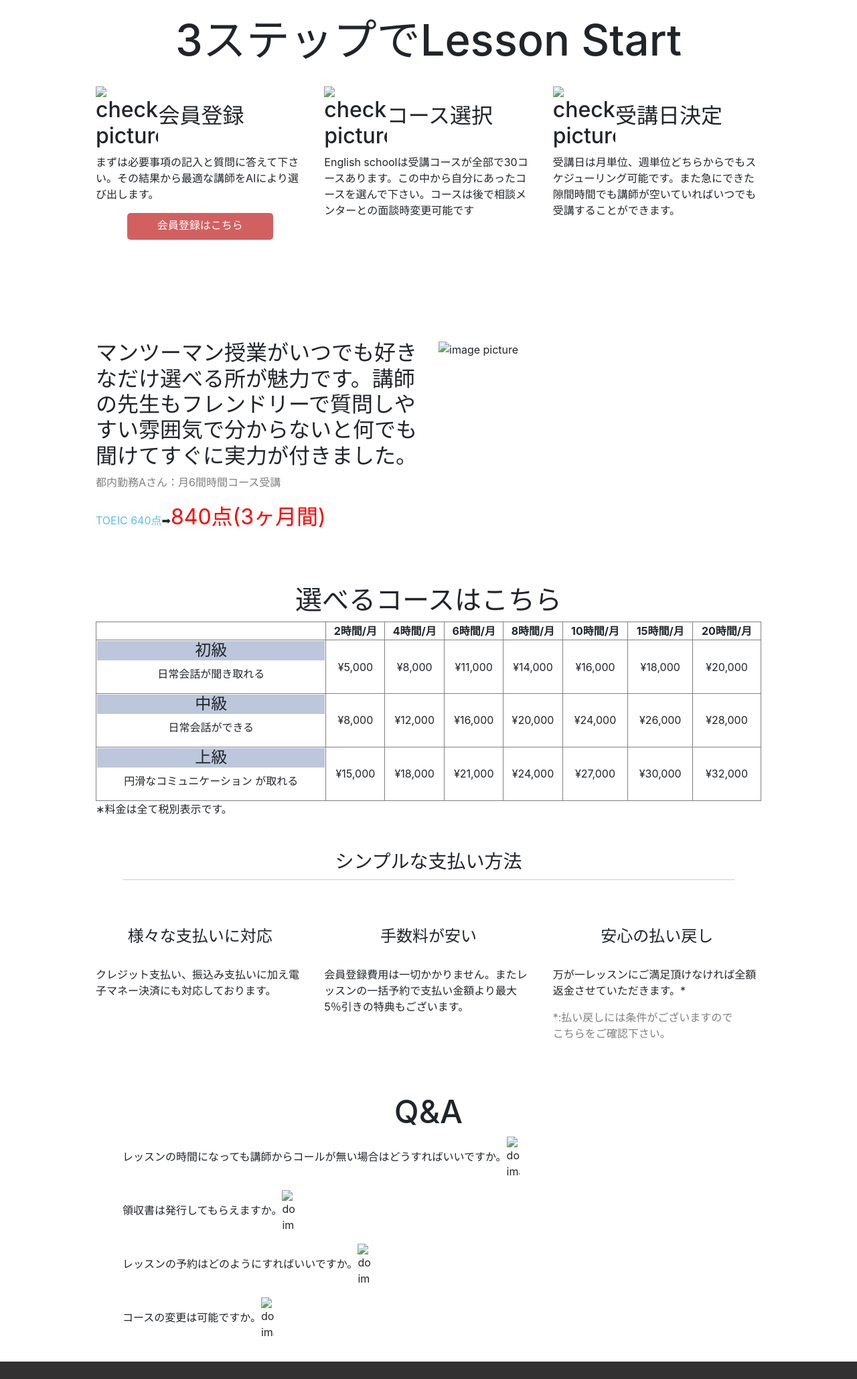
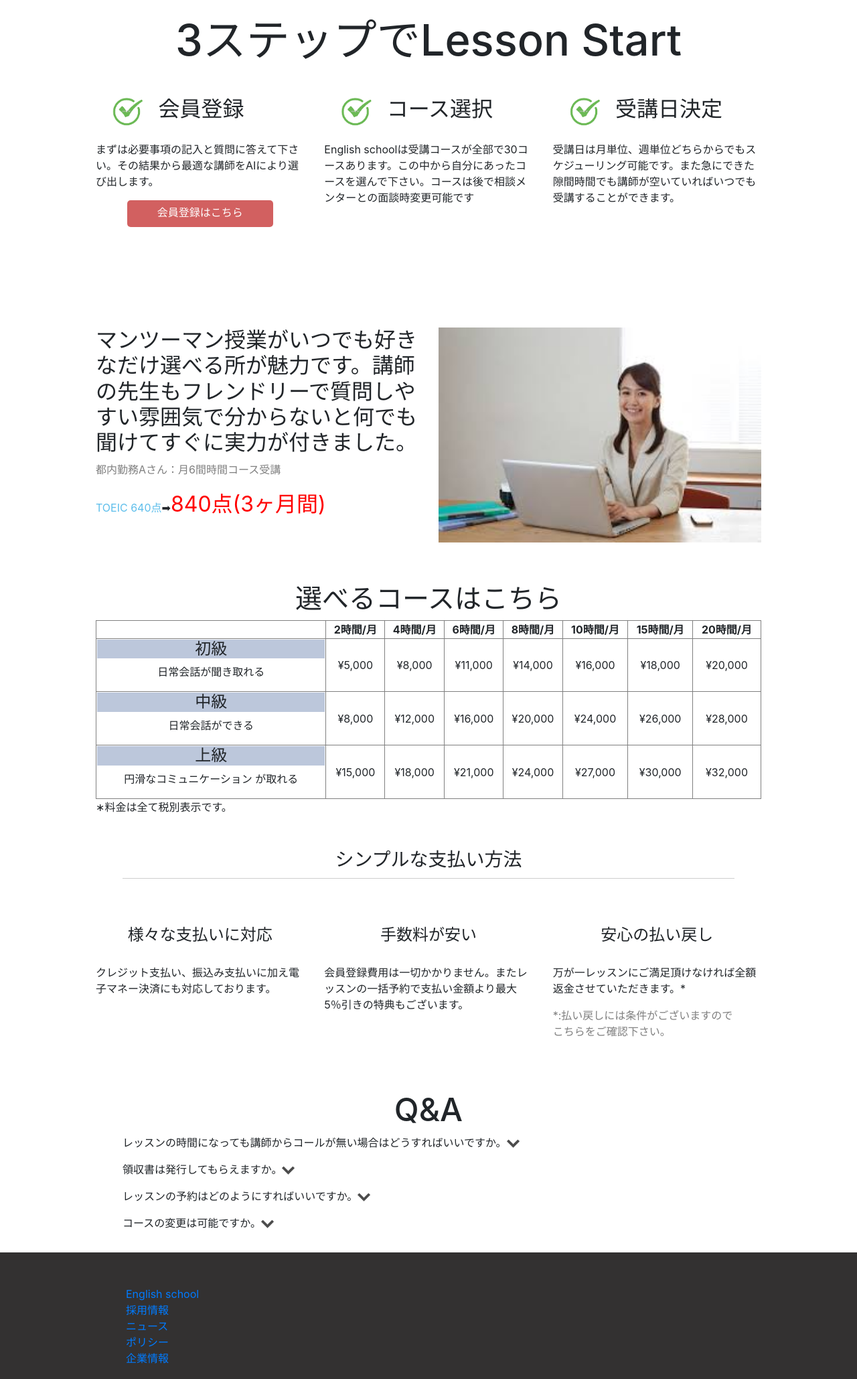
Before and after one commit to penta-serv/penta-serv.github.io, a plain HTML site: page index.html in a window 1280 px wide. Shown: the part 900-2959 px from the top of the page at 67% size. Drawn offline with nearby package versions, Linux system fonts and the light colour scheme.

Commit message:
Update index.html

```diff
--- a/index.html
+++ b/index.html
@@ -81,16 +81,16 @@
                 <div class="row">
 
                     <div class="col-md-4">
-                        <h2><img src="image/check.png" alt="check picture" class="check-image">会員登録</h2>
+                        <h2><img src="https://github.com/penta-serv/penta-serv.github.io/blob/master/check.png?raw=true" alt="check picture" class="check-image">会員登録</h2>
                         <p>まずは必要事項の記入と質問に答えて下さい。その結果から最適な講師をAIにより選び出します。</p>
                         <a class="sign-up-button" href="#">会員登録はこちら</a>
                     </div>
                     <div class="col-md-4">
-                        <h2> <img src="image/check.png" alt="check picture" class="check-image">コース選択</h2>
+                        <h2> <img src="https://github.com/penta-serv/penta-serv.github.io/blob/master/check.png?raw=true" alt="check picture" class="check-image">コース選択</h2>
                         <p>English schoolは受講コースが全部で30コースあります。この中から自分にあったコースを選んで下さい。コースは後で相談メンターとの面談時変更可能です</p>
                     </div>
                     <div class="col-md-4">
-                        <h2><img src="image/check.png" alt="check picture" class="check-image">受講日決定</h2>
+                        <h2><img src="https://github.com/penta-serv/penta-serv.github.io/blob/master/check.png?raw=true" alt="check picture" class="check-image">受講日決定</h2>
                         <p>受講日は月単位、週単位どちらからでもスケジューリング可能です。また急にできた隙間時間でも講師が空いていればいつでも受講することができます。</p>
                     </div>
                 </div>
@@ -104,7 +104,7 @@
                         <p><span style="color: rgb(93, 190, 235);">TOEIC 640点</span>➡︎<span style="color: red; font-size: 2em;">840点(3ヶ月間)</span></p>
                     </div>
                     <div class="col-md-6">
-                        <img src="image/ol.jpeg" alt="image picture" style="width: 100%;">
+                        <img src="https://github.com/penta-serv/penta-serv.github.io/blob/master/ol.jpeg?raw=true" alt="image picture" style="width: 100%;">
                     </div>
                 </div>
             </div>
@@ -214,25 +214,25 @@
             <ul type="disc">
                 <li class="q-list">
                     <div class="q-box">
-                        <p id="q1" class="question">レッスンの時間になっても講師からコールが無い場合はどうすればいいですか。<span><img src="image/down.png" alt="down image" class="down-image active-inline"></span></p>
+                        <p id="q1" class="question">レッスンの時間になっても講師からコールが無い場合はどうすればいいですか。<span><img src="https://github.com/penta-serv/penta-serv.github.io/blob/master/down.png?raw=true" alt="down image" class="down-image active-inline"></span></p>
                         <p id="a1" class="answer">再度コールボタンを押してみてください。レッスン開始時刻が過ぎますとマイページから「レッスン状況の確認」から「トレーナーにコールする」ボタンが表示されますのでそちらをクリックしてください。</p>
                     </div>
                 </li>
                 <li class="q-list">
                     <div class="q-box">
-                        <p id="q2" class="question">領収書は発行してもらえますか。<span><img src="image/down.png" alt="down image" class="down-image active-inline"></span></p>
+                        <p id="q2" class="question">領収書は発行してもらえますか。<span><img src="https://github.com/penta-serv/penta-serv.github.io/blob/master/down.png?raw=true" alt="down image" class="down-image active-inline"></span></p>
                         <p id="a2" class="answer">クレジットカードの明細、銀行口座振替されている銀行口座の取引履歴を領収書としてご利用いただけます。</p>
                     </div>
                 </li>
                 <li class="q-list">
                     <div class="q-box">
-                        <p id="q3" class="question">レッスンの予約はどのようにすればいいですか。<span><img src="image/down.png" alt="down image" class="down-image active-inline"></span></p>
+                        <p id="q3" class="question">レッスンの予約はどのようにすればいいですか。<span><img src="https://github.com/penta-serv/penta-serv.github.io/blob/master/down.png?raw=true" alt="down image" class="down-image active-inline"></span></p>
                         <p id="a3" class="answer">マイページの「レッスン予約」ページから、ご希望の時間、トレーナーなどから選択いただき、ご予約ください。レッスン開始5分前まで予約が可能です。</p>
                     </div>
                 </li>
                 <li class="q-list">
                     <div class="q-box">
-                        <p id="q4" class="question">コースの変更は可能ですか。<span><img src="image/down.png" alt="down image" class="down-image active-inline"></span></p>
+                        <p id="q4" class="question">コースの変更は可能ですか。<span><img src="https://github.com/penta-serv/penta-serv.github.io/blob/master/down.png?raw=true" alt="down image" class="down-image active-inline"></span></p>
                         <p id="a4" class="answer">マイページの「料金・お支払」ページよりプラン変更手続きが行えます。</p>
                     </div>
                 </li>
```
